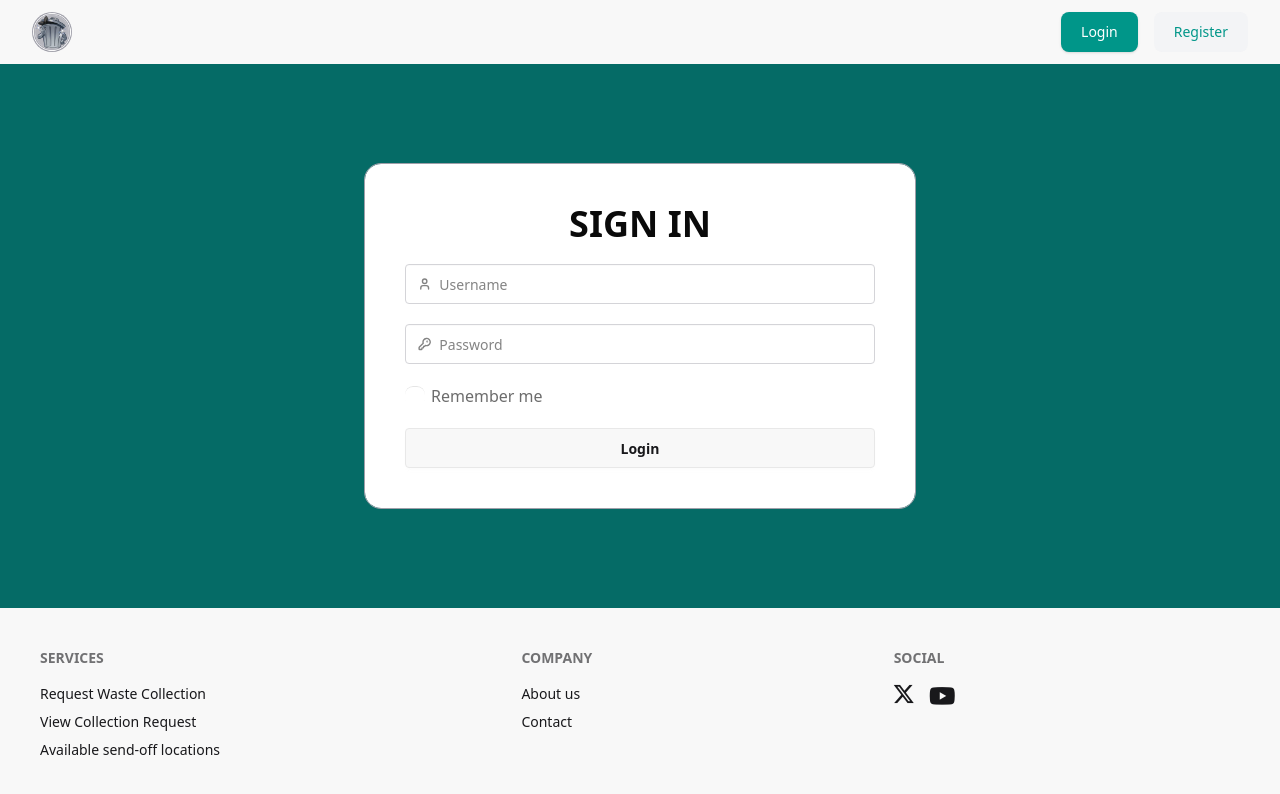
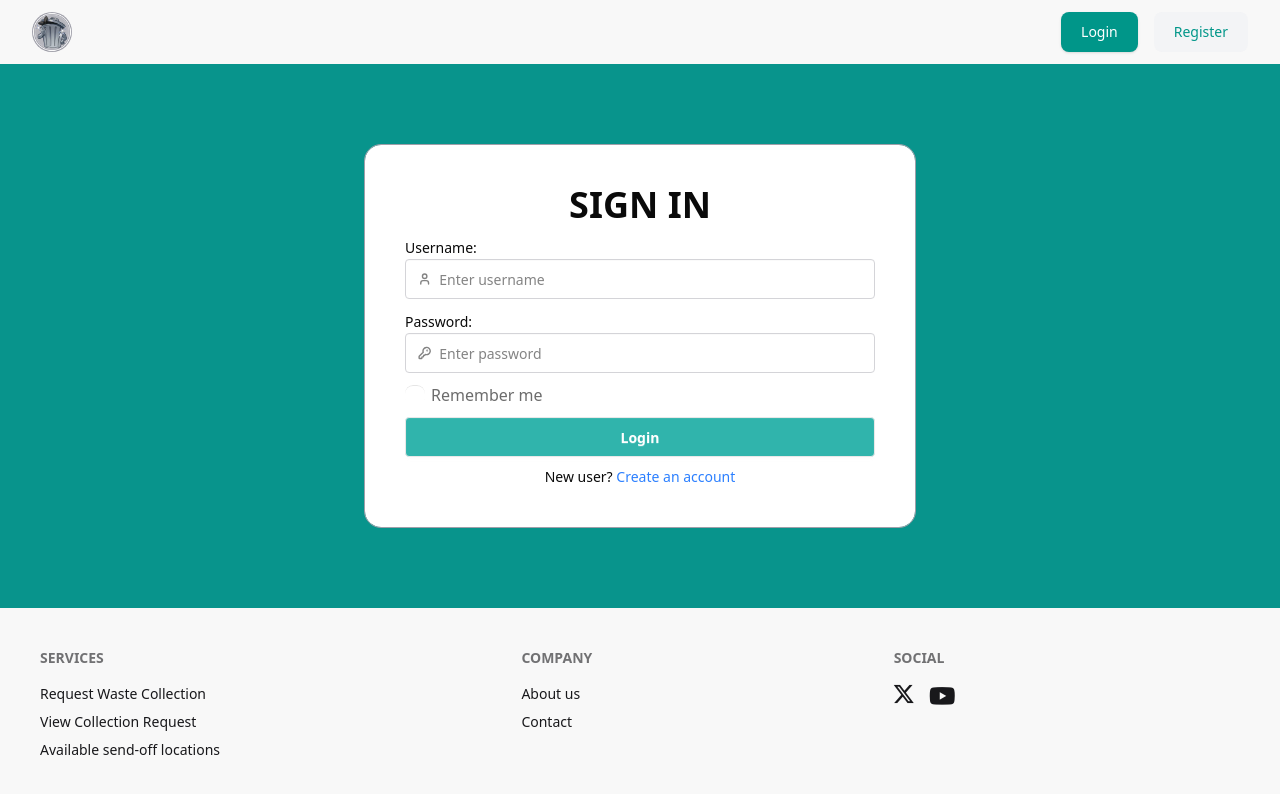
Before and after one commit to Cakwei/E-Waste, a React (Vite) app in the folder Front/: page /login in a window 1280 px wide. Shown: the top 794 px of the page. Built offline with nearby package versions, Linux system fonts and the light colour scheme.

Commit message:
Added auth middleware

```diff
--- a/Front/src/components/AuthProvider.tsx
+++ b/Front/src/components/AuthProvider.tsx
@@ -2,16 +2,21 @@ import axios from "axios";
 import { createContext, useContext, useState, type FormEvent } from "react";
 import { useNavigate } from "react-router";
 
-interface LoginType {
+interface ILogin {
   username: string;
   password: string;
 }
-
+interface IRegister {
+  username: string;
+  email: string;
+  password: string;
+}
 interface ProviderProps {
   user: string | null;
   token: string;
-  login(data: LoginType): void;
-  logout(e: FormEvent): void;
+  login(data: ILogin): void;
+  logout(e: React.FormEvent): void;
+  register(data: IRegister): void;
 }
 
 const AuthContext = createContext<ProviderProps>({
@@ -19,6 +24,7 @@ const AuthContext = createContext<ProviderProps>({
   token: "",
   login: () => {},
   logout: () => {},
+  register: () => {},
 });
 
 export const AuthProvider = ({ children }: { children: React.ReactNode }) => {
@@ -30,7 +36,7 @@ export const AuthProvider = ({ children }: { children: React.ReactNode }) => {
   const [token, setToken] = useState(storedInfo?.token || "");
   const navigate = useNavigate();
 
-  const login = async (data: LoginType) => {
+  const login = async (data: ILogin) => {
     try {
       const url =
         import.meta.env.VITE_DEPLOYMENT_MODE === "prod"
@@ -53,7 +59,7 @@ export const AuthProvider = ({ children }: { children: React.ReactNode }) => {
     }
   };
 
-  const logout = (e: React.FormEvent<HTMLFormElement>) => {
+  const logout = (e: React.FormEvent) => {
     e.preventDefault();
     setUser(null);
     setToken("");
@@ -61,8 +67,31 @@ export const AuthProvider = ({ children }: { children: React.ReactNode }) => {
     window.location.href = "/";
   };
 
+  const register = async (data: IRegister) => {
+    try {
+      console.log(data);
+      const url =
+        import.meta.env.VITE_DEPLOYMENT_MODE === "prod"
+          ? "https://wms.cakwei.com"
+          : "http://localhost:3000";
+      const result = await axios.post(`${url}/register`, {
+        username: data.username,
+        email: data.email,
+        password: data.password,
+      });
+      if (result.data.result === true) {
+        alert("Successfully registered. Please login.");
+        navigate("/login");
+      } else {
+        alert("Login failed. Please try again.");
+      }
+    } catch (err) {
+      console.log(err);
+    }
+  };
+
   return (
-    <AuthContext.Provider value={{ user, token, login, logout }}>
+    <AuthContext.Provider value={{ user, token, login, logout, register }}>
       {children}
     </AuthContext.Provider>
   );
--- a/Front/src/components/Header.tsx
+++ b/Front/src/components/Header.tsx
@@ -54,7 +54,7 @@ export default function Header() {
                 role="button"
                 src="https://images.unsplash.com/photo-1438761681033-6461ffad8d80?q=80&w=1770&auto=format&fit=crop&ixlib=rb-4.0.3&ixid=M3wxMjA3fDB8MHxwaG90by1wYWdlfHx8fGVufDB8fHx8fA%3D%3D"
                 alt=""
-                className="size-10 rounded-[50%] object-cover"
+                className="size-10 cursor-pointer rounded-[50%] object-cover"
               />
               <ul
                 tabIndex={0}
@@ -62,7 +62,7 @@ export default function Header() {
               >
                 {profileLinks.map((link) => (
                   <span
-                    className="block rounded-lg px-4 py-2 text-sm text-gray-500 hover:bg-gray-50 hover:text-gray-700"
+                    className="block cursor-pointer rounded-lg px-4 py-2 text-sm text-gray-500 hover:bg-gray-50 hover:text-gray-700"
                     role="menuitem"
                   >
                     {link.label}
--- a/Front/src/pages/Login.tsx
+++ b/Front/src/pages/Login.tsx
@@ -2,6 +2,7 @@ import Header from "../components/Header";
 import Footer from "../components/Footer";
 import { useEffect, useState } from "react";
 import { useAuth } from "@/components/AuthProvider";
+import { NavLink } from "react-router";
 
 interface FormData {
   username: string;
@@ -41,13 +42,14 @@ export default function Login() {
   return (
     <div className="">
       <Header />
-      <article className="mt-[64px] flex w-full items-center justify-center bg-[#056b66] p-5 min-[324px]:h-[calc(100vh-64px-250px)] sm:h-[calc(100vh-64px-192px)]">
+      <article className="mt-[64px] flex w-full items-center justify-center bg-[#08948c] p-5 min-[324px]:h-[calc(100vh-64px-250px)] sm:h-[calc(100vh-64px-192px)]">
         <form
           onSubmit={(e) => login(e)}
-          className="flex w-full max-w-[550px] min-w-[150px] flex-col gap-5 rounded-2xl bg-white p-10 outline outline-zinc-400"
+          className="flex w-full max-w-[550px] min-w-[150px] flex-col gap-2.5 rounded-2xl bg-white p-10 outline outline-zinc-400"
         >
           <h1 className="text-center text-4xl font-bold">SIGN IN</h1>
           <div className="">
+            <span className="text-sm">Username:</span>
             <label className="input validator w-full border border-zinc-300 focus-within:border-black focus-within:outline-none">
               <svg
                 className="h-[1em] opacity-50"
@@ -71,11 +73,12 @@ export default function Login() {
                 value={formData.username}
                 onChange={handleInputChange}
                 required
-                placeholder="Username"
+                placeholder="Enter username"
               />
             </label>
           </div>
-
+          <div>
+            <span className="text-sm">Password:</span>
             <label className="input validator w-full border border-zinc-300 focus-within:border-black focus-within:outline-none">
               <svg
                 className="h-[1em] opacity-50"
@@ -90,7 +93,12 @@ export default function Login() {
                   stroke="currentColor"
                 >
                   <path d="M2.586 17.414A2 2 0 0 0 2 18.828V21a1 1 0 0 0 1 1h3a1 1 0 0 0 1-1v-1a1 1 0 0 1 1-1h1a1 1 0 0 0 1-1v-1a1 1 0 0 1 1-1h.172a2 2 0 0 0 1.414-.586l.814-.814a6.5 6.5 0 1 0-4-4z"></path>
-                <circle cx="16.5" cy="7.5" r=".5" fill="currentColor"></circle>
+                  <circle
+                    cx="16.5"
+                    cy="7.5"
+                    r=".5"
+                    fill="currentColor"
+                  ></circle>
                 </g>
               </svg>
               <input
@@ -99,9 +107,11 @@ export default function Login() {
                 type={showPassword ? "text" : "password"}
                 onChange={handleInputChange}
                 required
-              placeholder="Password"
+                placeholder="Enter password"
               />
             </label>
+          </div>
+
           <div className="flex justify-between">
             <label className="label">
               <input
@@ -113,9 +123,16 @@ export default function Login() {
             </label>
           </div>
 
-          <button type="submit" className="btn border outline-none">
+          <button
+            type="submit"
+            className="btn border bg-[#30b4ac] text-white outline-none"
+          >
             Login
           </button>
+          <NavLink to="/register" className="w-full text-center text-sm">
+            {" New user? "}
+            <span className="hover:link text-blue-500">Create an account</span>
+          </NavLink>
         </form>
       </article>
       <Footer />
--- a/Front/src/pages/Register.tsx
+++ b/Front/src/pages/Register.tsx
@@ -2,6 +2,7 @@ import Header from "../components/Header";
 import Footer from "../components/Footer";
 import { useEffect, useState } from "react";
 import { NavLink } from "react-router";
+import { useAuth } from "@/components/AuthProvider";
 
 interface FormData {
   username: string;
@@ -10,22 +11,25 @@ interface FormData {
 }
 
 export default function Register() {
+  const auth = useAuth();
   const [formData, setFormData] = useState<FormData>({
     username: "",
     email: "",
     password: "",
   });
 
-  async function register(e: React.FormEvent<HTMLFormElement>) {
+  async function register(e: React.FormEvent) {
     e.preventDefault();
     if (
       formData.username !== "" &&
       formData.email !== "" &&
       formData.password !== ""
     ) {
-      //dispatch action from hooks
+      auth.register(formData);
+    } else {
+      alert("please provide a valid input");
+      return;
     }
-    alert("please provide a valid input");
   }
 
   const handleInputChange = (e: React.ChangeEvent<HTMLInputElement>) => {
@@ -42,15 +46,16 @@ export default function Register() {
   return (
     <div className="">
       <Header />
-      <article className="mt-[64px] flex w-full items-center justify-center bg-[#056b66] p-5 min-[324px]:h-[calc(100vh-64px-250px)] sm:h-[calc(100vh-64px-192px)]">
+      <article className="mt-[64px] flex w-full items-center justify-center bg-[#08948c] p-5 min-[324px]:h-[calc(100vh-64px-250px)] sm:h-[calc(100vh-64px-192px)]">
         <form
           onSubmit={(e) => {
             register(e);
           }}
-          className="flex w-full max-w-[550px] min-w-[150px] flex-col gap-5 rounded-2xl bg-white p-10 outline outline-zinc-400"
+          className="flex w-full max-w-[550px] min-w-[150px] flex-col gap-2.5 rounded-2xl bg-white p-10 outline outline-zinc-400"
         >
           <h1 className="text-center text-4xl font-bold">SIGN UP</h1>
           <div className="">
+            <span className="text-sm">Username:</span>
             <label className="input validator w-full border border-zinc-300 focus-within:border-black focus-within:outline-none">
               <svg
                 className="h-[1em] opacity-50"
@@ -74,11 +79,12 @@ export default function Register() {
                 name="username"
                 type="text"
                 required
-                placeholder="Username"
+                placeholder="Enter username"
               />
             </label>
           </div>
-
+          <div>
+            <span className="text-sm">Email Address:</span>
             <label className="input validator w-full border border-zinc-300 focus-within:border-black focus-within:outline-none">
               <svg
                 className="h-[1em] opacity-50"
@@ -101,11 +107,13 @@ export default function Register() {
                 value={formData.email}
                 name="email"
                 type="email"
-              placeholder="mail@site.com"
+                placeholder="Enter email address"
                 required
               />
             </label>
-
+          </div>
+          <div>
+            <span className="text-sm">Password:</span>
             <label className="input validator w-full border border-zinc-300 focus-within:border-black focus-within:outline-none">
               <svg
                 className="h-[1em] opacity-50"
@@ -120,7 +128,12 @@ export default function Register() {
                   stroke="currentColor"
                 >
                   <path d="M2.586 17.414A2 2 0 0 0 2 18.828V21a1 1 0 0 0 1 1h3a1 1 0 0 0 1-1v-1a1 1 0 0 1 1-1h1a1 1 0 0 0 1-1v-1a1 1 0 0 1 1-1h.172a2 2 0 0 0 1.414-.586l.814-.814a6.5 6.5 0 1 0-4-4z"></path>
-                <circle cx="16.5" cy="7.5" r=".5" fill="currentColor"></circle>
+                  <circle
+                    cx="16.5"
+                    cy="7.5"
+                    r=".5"
+                    fill="currentColor"
+                  ></circle>
                 </g>
               </svg>
               <input
@@ -129,22 +142,23 @@ export default function Register() {
                 name="password"
                 type="password"
                 required
-              placeholder="Password"
+                placeholder="Enter password"
               />
             </label>
-          <div className="flex justify-between">
-            <NavLink to="/login" className="hover:link">
-              I have an account already
-            </NavLink>
           </div>
-
           <button
             name="password"
             type="submit"
-            className="btn border outline-none"
+            className="btn border bg-[#30b4ac] text-white outline-none"
           >
             Register
           </button>
+          <div className="flex justify-between">
+            <NavLink to="/login" className="w-full text-center text-sm">
+              {" Existing user? "}
+              <span className="hover:link text-blue-500">Sign in now</span>
+            </NavLink>
+          </div>
         </form>
       </article>
       <Footer />
```
Also changed, not shown: 2 other files (tests, documents, lock files or other folders). Lines whose indentation alone changed are shown as unchanged.
